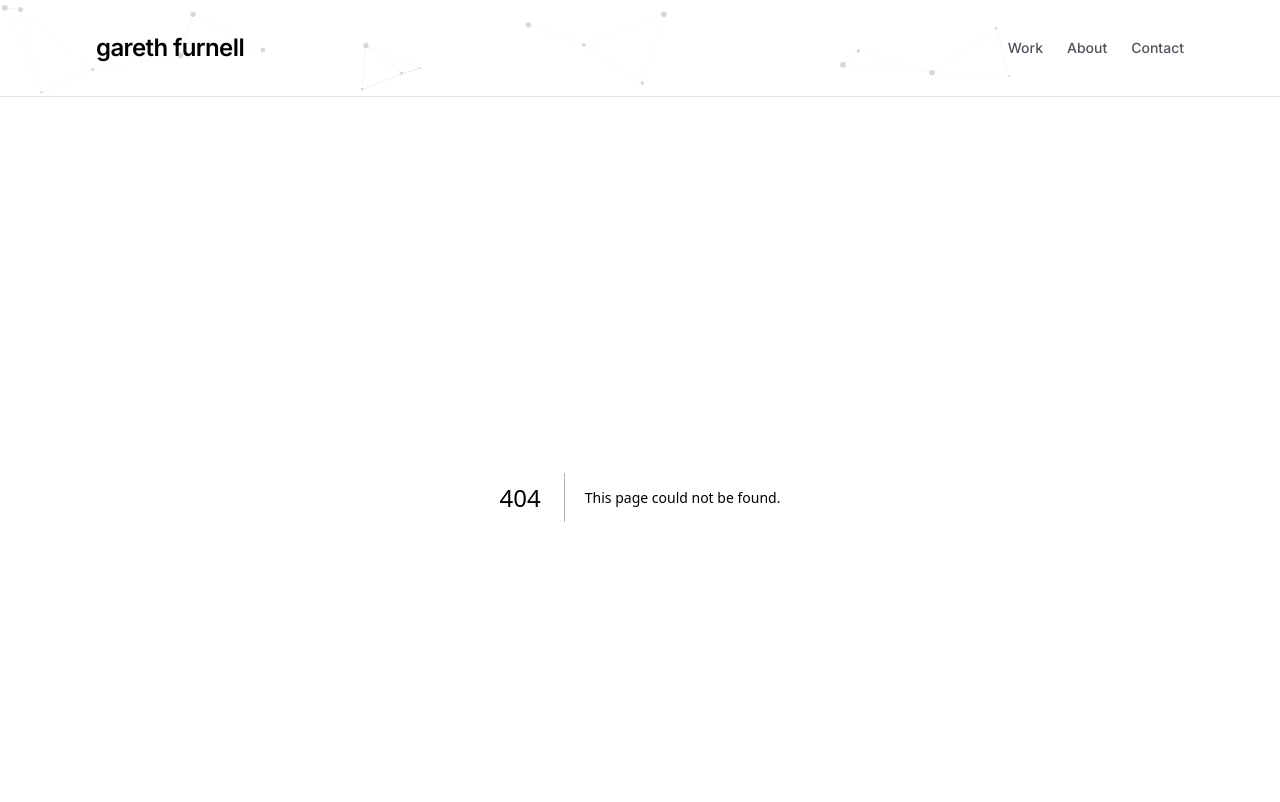
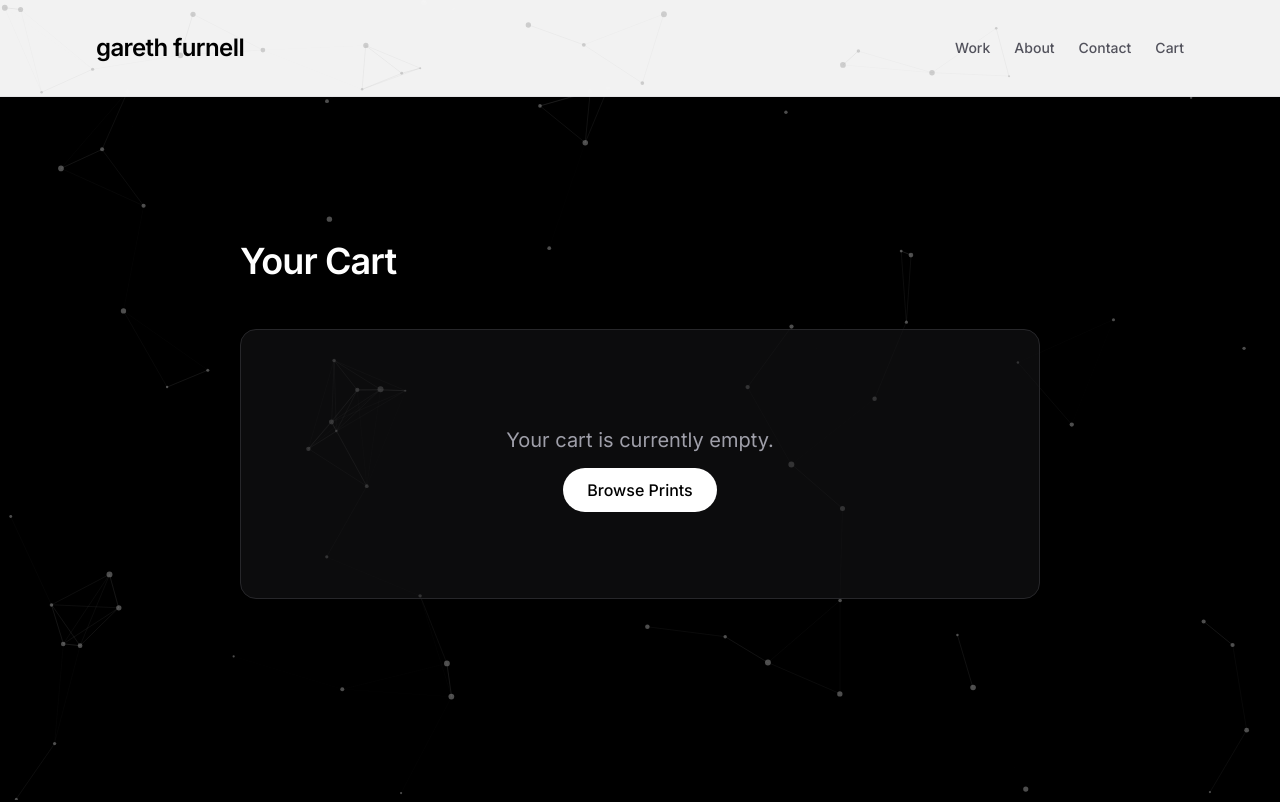
Before and after one commit to GarethFurnell/GarethFurnellWebsite, a Next.js app: page /cart in a window 1280 px wide. Before the commit this address had no page. Shown: the top 802 px of the page. Built offline with nearby package versions, Linux system fonts and the light colour scheme.

Commit message:
feat: implement persistent shopping cart functionality with global context and checkout UI

```diff
--- /dev/null
+++ b/src/app/cart/page.tsx
@@ -0,0 +1,90 @@
+"use client";
+
+import Link from 'next/link';
+import Image from 'next/image';
+import { useCart } from '@/context/CartContext';
+import { resolveImagePath } from '@/utils/resolveImagePath';
+
+export default function CartPage() {
+  const { cartItems, removeFromCart, cartTotal } = useCart();
+
+  return (
+    <div className="min-h-screen text-white font-sans selection:bg-zinc-800">
+      <main className="w-full max-w-4xl mx-auto px-6 md:px-12 py-12 animate-in fade-in slide-in-from-bottom-4 duration-700">
+        <h1 className="text-3xl sm:text-4xl font-semibold tracking-tight text-white mb-12">
+          Your Cart
+        </h1>
+
+        {cartItems.length === 0 ? (
+          <div className="text-center py-24 bg-zinc-900/50 rounded-2xl border border-zinc-800">
+            <h2 className="text-xl text-zinc-400 mb-6">Your cart is currently empty.</h2>
+            <Link href="/photography" className="bg-white text-black font-medium px-6 py-3 rounded-full hover:bg-zinc-200 transition-colors">
+              Browse Prints
+            </Link>
+          </div>
+        ) : (
+          <div className="flex flex-col lg:flex-row gap-12">
+            {/* Cart Items */}
+            <div className="flex-1">
+              <div className="flex flex-col gap-6">
+                {cartItems.map((item) => (
+                  <div key={item.id} className="flex gap-6 bg-zinc-900/50 p-4 rounded-2xl border border-zinc-800 items-center">
+                    <div className="relative w-24 h-24 rounded-lg overflow-hidden bg-zinc-950 flex-shrink-0">
+                      <Image
+                        src={resolveImagePath(item.image)}
+                        alt="Print thumbnail"
+                        fill
+                        className="object-cover"
+                      />
+                    </div>
+                    <div className="flex-1">
+                      <h3 className="text-lg font-medium text-white mb-1">Fine Art Print</h3>
+                      <p className="text-sm text-zinc-400 mb-2">Size: {item.size}</p>
+                      <button
+                        onClick={() => removeFromCart(item.id)}
+                        className="text-sm text-red-500 hover:text-red-400 transition-colors"
+                      >
+                        Remove
+                      </button>
+                    </div>
+                    <div className="text-xl font-bold text-white">
+                      ${item.price}
+                    </div>
+                  </div>
+                ))}
+              </div>
+            </div>
+
+            {/* Order Summary */}
+            <div className="w-full lg:w-1/3">
+              <div className="bg-zinc-900 border border-zinc-800 rounded-2xl p-6 sticky top-32">
+                <h3 className="text-xl font-semibold text-white mb-6">Order Summary</h3>
+
+                <div className="flex justify-between text-zinc-400 mb-4">
+                  <span>Subtotal</span>
+                  <span>${cartTotal}</span>
+                </div>
+                <div className="flex justify-between text-zinc-400 mb-6 pb-6 border-b border-zinc-800">
+                  <span>Shipping</span>
+                  <span>Calculated at checkout</span>
+                </div>
+
+                <div className="flex justify-between text-white font-bold text-2xl mb-8">
+                  <span>Total</span>
+                  <span>${cartTotal}</span>
+                </div>
+
+                <button
+                  onClick={() => alert("This is where the user would be redirected to Stripe/Shopify to complete checkout!")}
+                  className="w-full py-4 bg-green-600 hover:bg-green-500 text-white font-bold rounded-xl transition-colors shadow-lg shadow-green-900/50"
+                >
+                  Proceed to Checkout
+                </button>
+              </div>
+            </div>
+          </div>
+        )}
+      </main>
+    </div>
+  );
+}
--- a/src/app/layout.tsx
+++ b/src/app/layout.tsx
@@ -44,6 +44,7 @@ export const metadata: Metadata = {
 import NetworkBackground from "@/components/NetworkBackground";
 import Header from "@/components/Header";
 import Footer from "@/components/Footer";
+import { CartProvider } from "@/context/CartContext";
 
 export default function RootLayout({
   children,
@@ -53,12 +54,14 @@ export default function RootLayout({
   return (
     <html lang="en" className={`${inter.variable} antialiased dark`} style={{ colorScheme: 'dark' }}>
       <body className="bg-black text-white font-sans selection:bg-zinc-800 flex flex-col min-h-screen">
-        <NetworkBackground />
-        <Header />
-        <div className="flex-1 flex flex-col w-full">
-          {children}
-        </div>
-        <Footer />
+        <CartProvider>
+          <NetworkBackground />
+          <Header />
+          <div className="flex-1 flex flex-col w-full pt-16 md:pt-24">
+            {children}
+          </div>
+          <Footer />
+        </CartProvider>
       </body>
     </html>
   );
--- a/src/app/photography/PhotographyClient.tsx
+++ b/src/app/photography/PhotographyClient.tsx
@@ -28,8 +28,8 @@ export default function PhotographyClient({ golfImages, motorcycleImages, nature
 
         {/* Purchase Prints Toggle UI */}
         <div className="flex items-center gap-4 bg-zinc-900/50 p-2 rounded-full border border-zinc-800 backdrop-blur-md">
-          <span className={`text-sm font-medium px-4 py-2 rounded-full transition-colors cursor-pointer ${!isPurchaseMode ? 'bg-zinc-800 text-white' : 'text-zinc-400 hover:text-white'}`} onClick={() => setIsPurchaseMode(false)}>Gallery Mode</span>
-          <span className={`text-sm font-medium px-4 py-2 rounded-full transition-colors cursor-pointer ${isPurchaseMode ? 'bg-green-600 text-white shadow-[0_0_15px_rgba(22,163,74,0.5)]' : 'text-zinc-400 hover:text-white'}`} onClick={() => setIsPurchaseMode(true)}>Purchase Prints</span>
+          <span className={`text-sm font-medium px-4 py-2 rounded-full transition-colors cursor-pointer whitespace-nowrap text-center ${!isPurchaseMode ? 'bg-zinc-800 text-white' : 'text-zinc-400 hover:text-white'}`} onClick={() => setIsPurchaseMode(false)}>Gallery Mode</span>
+          <span className={`text-sm font-medium px-4 py-2 rounded-full transition-colors cursor-pointer whitespace-nowrap text-center ${isPurchaseMode ? 'bg-green-600 text-white shadow-[0_0_15px_rgba(22,163,74,0.5)]' : 'text-zinc-400 hover:text-white'}`} onClick={() => setIsPurchaseMode(true)}>Purchase Prints</span>
         </div>
       </div>
 
--- a/src/components/Header.tsx
+++ b/src/components/Header.tsx
@@ -1,9 +1,14 @@
+"use client";
+
 import Link from 'next/link';
 import NetworkBackground from './NetworkBackground';
+import { useCart } from '@/context/CartContext';
 
 export default function Header() {
+  const { cartCount } = useCart();
+
   return (
-    <header className="relative w-full overflow-hidden bg-white/95 text-black border-b border-zinc-200">
+    <header className="sticky top-0 z-50 w-full overflow-hidden bg-white/95 backdrop-blur-md text-black border-b border-zinc-200">
       {/* Dark inverted network background constrained to the header */}
       <NetworkBackground
         theme="dark"
@@ -14,10 +19,18 @@ export default function Header() {
         <Link href="/" className="text-2xl font-semibold tracking-tight hover:opacity-80 transition-opacity cursor-pointer">
           gareth furnell
         </Link>
-        <nav className="flex gap-6 text-sm font-medium text-zinc-600">
+        <nav className="flex gap-6 items-center text-sm font-medium text-zinc-600">
           <Link href="/work" className="hover:text-black transition-all">Work</Link>
           <Link href="/about" className="hover:text-black transition-all">About</Link>
           <Link href="/contact" className="hover:text-black transition-colors">Contact</Link>
+          <Link href="/cart" className="relative hover:text-black transition-colors flex items-center gap-1">
+            Cart
+            {cartCount > 0 && (
+              <span className="bg-black text-white text-[10px] font-bold px-1.5 py-0.5 rounded-full">
+                {cartCount}
+              </span>
+            )}
+          </Link>
         </nav>
       </div>
     </header>
--- a/src/components/ImageGallery.tsx
+++ b/src/components/ImageGallery.tsx
@@ -2,6 +2,7 @@
 
 import { useState, useEffect } from 'react';
 import Image from 'next/image';
+import { useCart } from '@/context/CartContext';
 
 interface ImageGalleryProps {
   images: string[];
@@ -19,6 +20,8 @@ const getImagePath = (src: string) => {
 export default function ImageGallery({ images, layout, emptyMessage, isPurchaseMode = false }: ImageGalleryProps) {
   const [selectedImage, setSelectedImage] = useState<string | null>(null);
   const [cartAdded, setCartAdded] = useState(false);
+  const [selectedSize, setSelectedSize] = useState('8x10');
+  const { addToCart } = useCart();
 
   // Close lightbox on escape key
   useEffect(() => {
@@ -110,10 +113,14 @@ export default function ImageGallery({ images, layout, emptyMessage, isPurchaseM
 
                   <div className="mb-8">
                     <label className="block text-sm font-medium text-zinc-400 mb-2">Select Size</label>
-                    <select className="w-full bg-zinc-800 border border-zinc-700 rounded-lg p-3 text-white focus:outline-none focus:border-green-500">
-                      <option>8" x 10" (Standard)</option>
-                      <option>11" x 14" (Medium)</option>
-                      <option>16" x 20" (Large)</option>
+                    <select
+                      className="w-full bg-zinc-800 border border-zinc-700 rounded-lg p-3 text-white focus:outline-none focus:border-green-500"
+                      onChange={(e) => setSelectedSize(e.target.value)}
+                      value={selectedSize}
+                    >
+                      <option value="8x10">8" x 10" (Standard)</option>
+                      <option value="11x14">11" x 14" (Medium)</option>
+                      <option value="16x20">16" x 20" (Large)</option>
                     </select>
                   </div>
 
@@ -123,7 +130,16 @@ export default function ImageGallery({ images, layout, emptyMessage, isPurchaseM
                   </div>
 
                   <button
-                    onClick={() => { setCartAdded(true); setTimeout(() => setCartAdded(false), 3000); }}
+                    onClick={() => {
+                      addToCart({
+                        id: `${selectedImage}-${selectedSize}-${Date.now()}`,
+                        image: selectedImage,
+                        size: selectedSize,
+                        price: 500
+                      });
+                      setCartAdded(true);
+                      setTimeout(() => setCartAdded(false), 3000);
+                    }}
                     className={`w-full py-4 rounded-xl font-bold transition-all shadow-lg ${cartAdded ? 'bg-green-600 text-white shadow-green-900/50' : 'bg-white text-black hover:bg-zinc-200'}`}
                   >
                     {cartAdded ? 'Added to Cart ✓' : 'Add to Cart'}
--- /dev/null
+++ b/src/context/CartContext.tsx
@@ -0,0 +1,79 @@
+'use client';
+
+import React, { createContext, useContext, useState, useEffect } from 'react';
+
+export interface CartItem {
+  id: string; // Unique ID for the cart item (e.g. image path + size)
+  image: string;
+  size: string;
+  price: number;
+}
+
+interface CartContextType {
+  cartItems: CartItem[];
+  addToCart: (item: CartItem) => void;
+  removeFromCart: (id: string) => void;
+  clearCart: () => void;
+  cartTotal: number;
+  cartCount: number;
+}
+
+const CartContext = createContext<CartContextType | undefined>(undefined);
+
+export function CartProvider({ children }: { children: React.ReactNode }) {
+  const [cartItems, setCartItems] = useState<CartItem[]>([]);
+  const [isLoaded, setIsLoaded] = useState(false);
+
+  // 1. On Initial Mount: Read from localStorage
+  useEffect(() => {
+    try {
+      const storedCart = localStorage.getItem('gareth_furnell_cart');
+      if (storedCart) {
+        setCartItems(JSON.parse(storedCart));
+      }
+    } catch (error) {
+      console.error("Failed to load cart from localStorage", error);
+    }
+    setIsLoaded(true);
+  }, []);
+
+  // 2. On State Change: Write to localStorage
+  useEffect(() => {
+    if (isLoaded) {
+      try {
+        localStorage.setItem('gareth_furnell_cart', JSON.stringify(cartItems));
+      } catch (error) {
+        console.error("Failed to save cart to localStorage", error);
+      }
+    }
+  }, [cartItems, isLoaded]);
+
+  const addToCart = (item: CartItem) => {
+    setCartItems(prev => [...prev, item]);
+  };
+
+  const removeFromCart = (id: string) => {
+    setCartItems(prev => prev.filter(item => item.id !== id));
+  };
+
+  const clearCart = () => {
+    setCartItems([]);
+  };
+
+  const cartTotal = cartItems.reduce((total, item) => total + item.price, 0);
+  const cartCount = cartItems.length;
+
+  return (
+    <CartContext.Provider value={{ cartItems, addToCart, removeFromCart, clearCart, cartTotal, cartCount }}>
+      {children}
+    </CartContext.Provider>
+  );
+}
+
+export function useCart() {
+  const context = useContext(CartContext);
+  if (context === undefined) {
+    throw new Error('useCart must be used within a CartProvider');
+  }
+  return context;
+}
```
